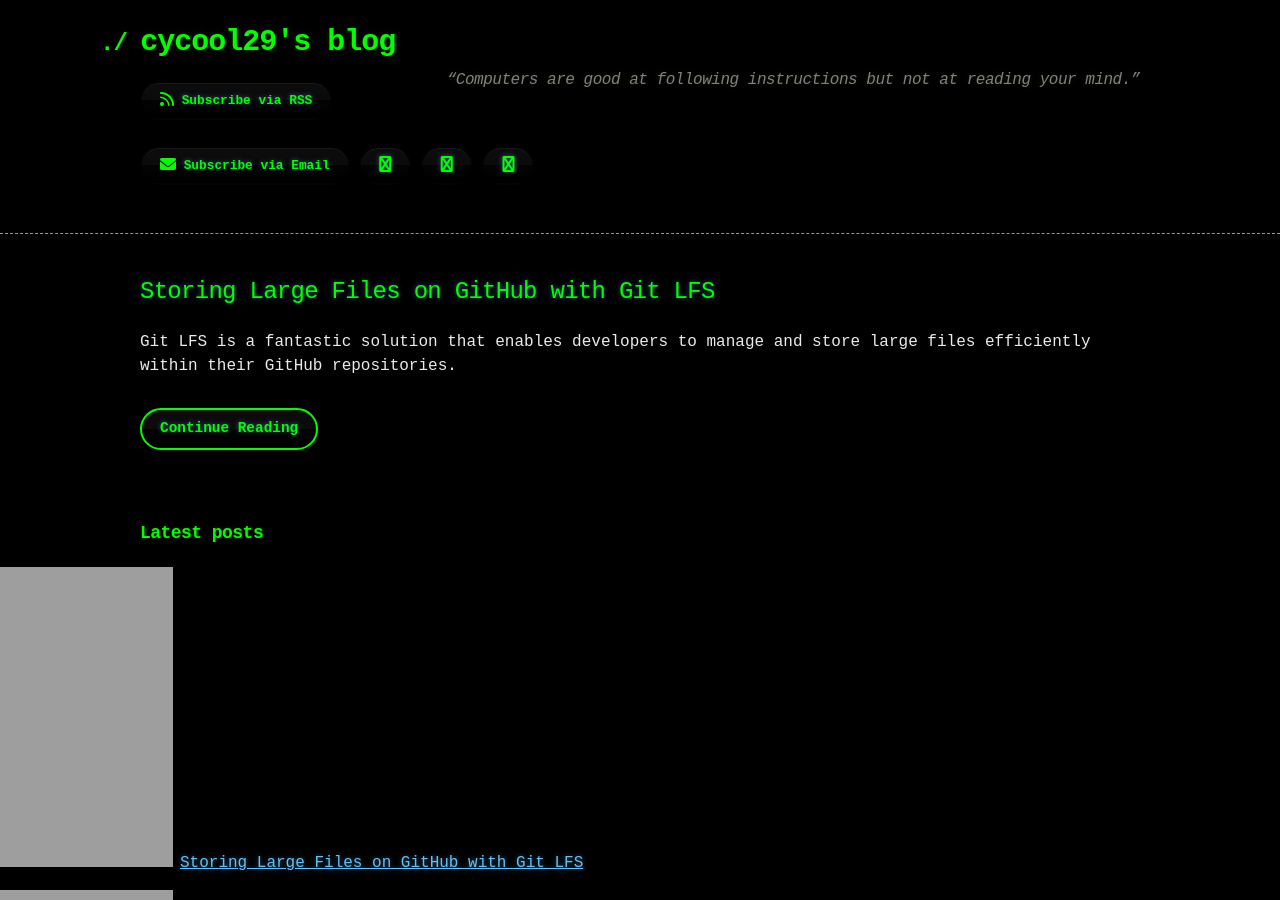
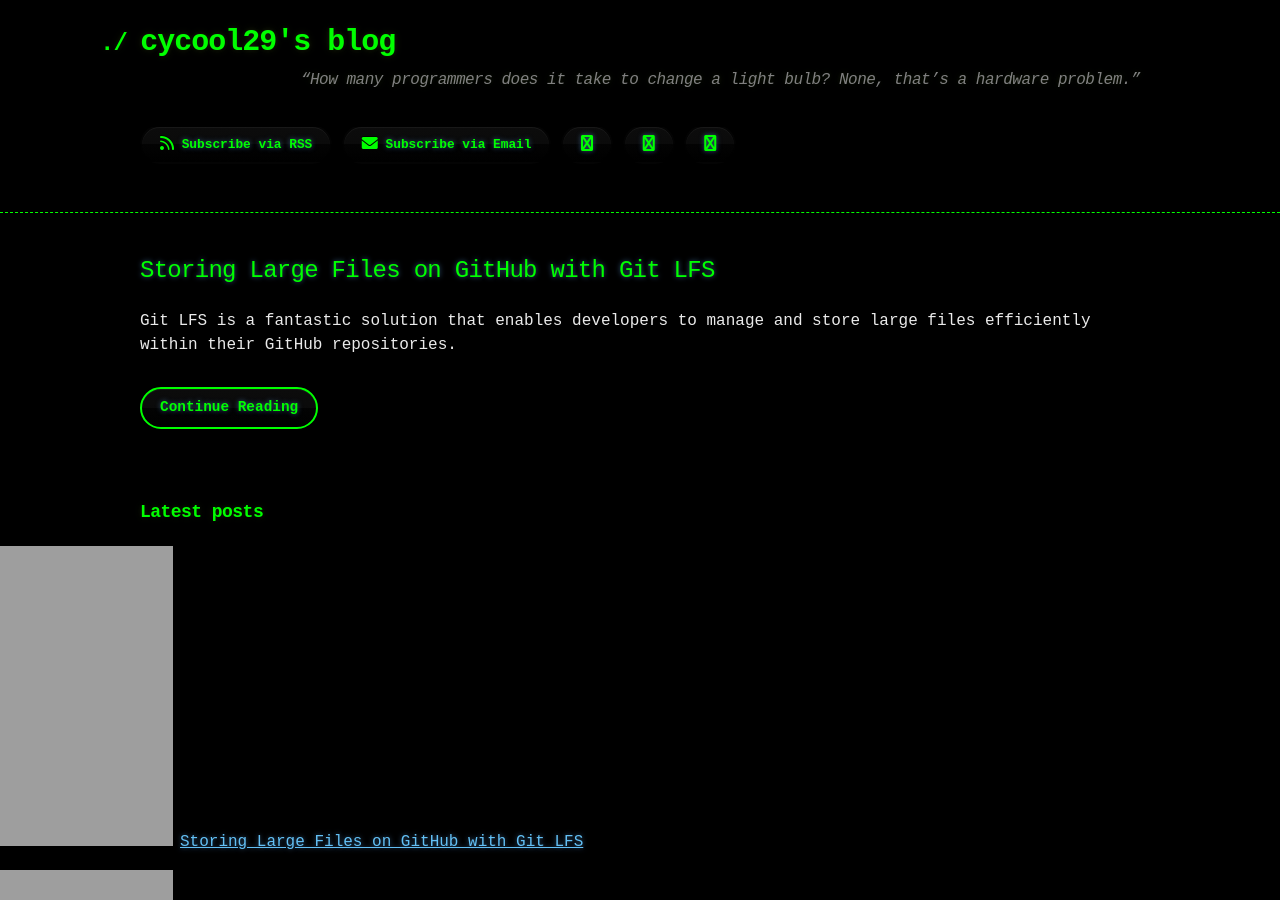
Before and after one commit to cycool29/cycool29.github.io, a Jekyll site: the page built from index.md, in a window 1280 px wide and 900 px high. Built offline with Jekyll 4.4.1, drawn with Linux system fonts in a browser that asks for light colours; a style sheet for code colours, icons or effects is not loaded.

Commit message:
Update quotes

```diff
--- a/_config.yml
+++ b/_config.yml
@@ -1,5 +1,5 @@
 title: cycool29's blog
-description: "“Computers are good at following instructions but not at reading your mind.” "
+description: "“How many programmers does it take to change a light bulb? None, that’s a hardware problem.” "
 bio: A high school student. Intermediate in Python, Git, Bash. Learning JavaScript. He/Him. "
 author: cycool29
 url: https://cycool29.github.io
```
